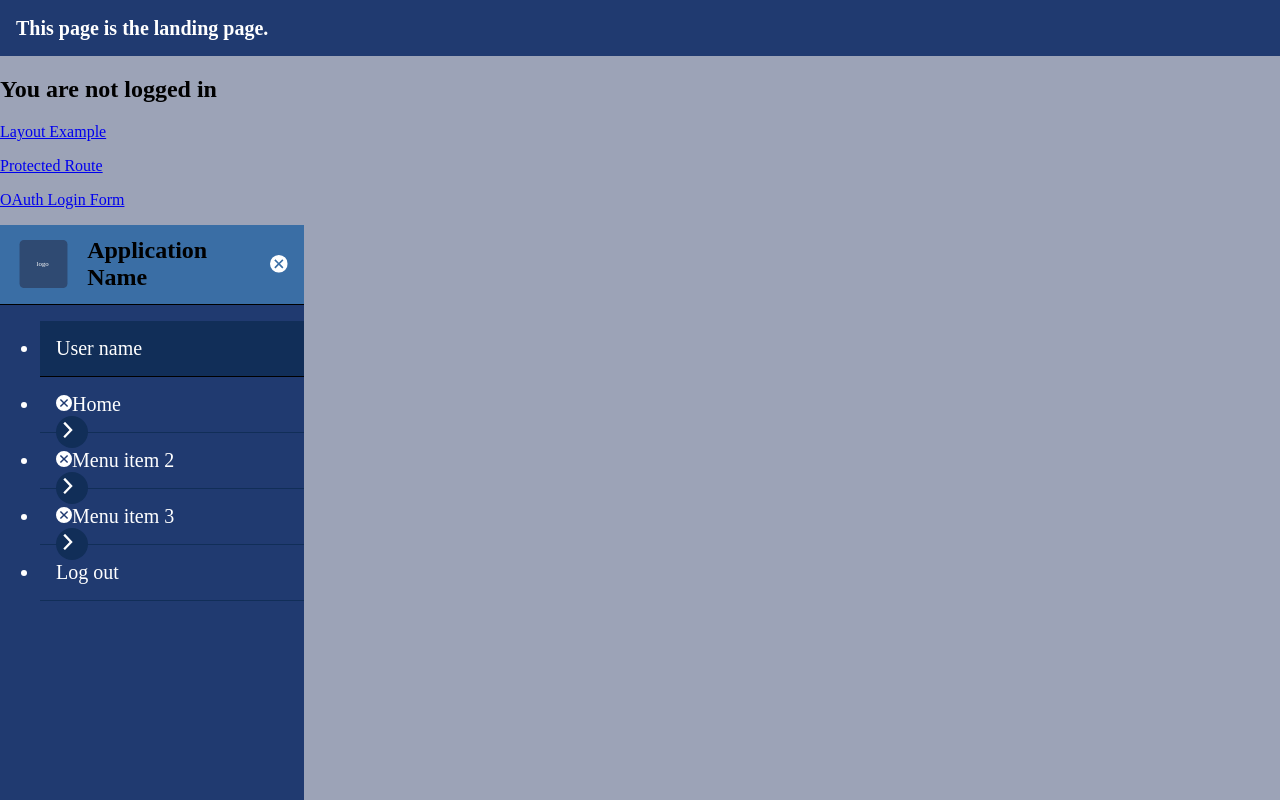
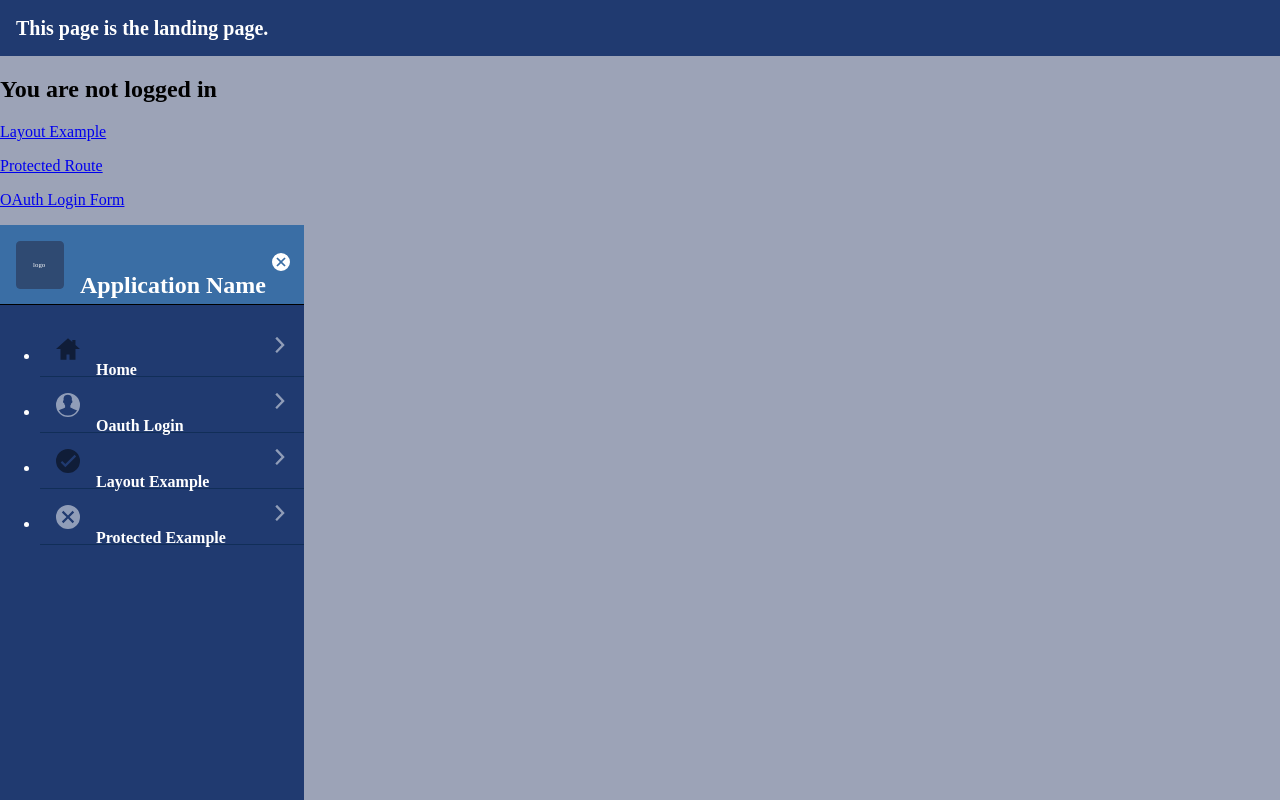
Before and after one commit to roy-davis/rpg-base-template, a React (Create React App) app: page / in a window 1280 px wide. Shown: the top 800 px of the page. Built offline with nearby package versions, Linux system fonts and the light colour scheme.

Commit message:
Styled the menu drawer

```diff
--- a/src/Components/MenuDrawer/index.tsx
+++ b/src/Components/MenuDrawer/index.tsx
@@ -3,6 +3,7 @@ import { Link } from 'react-router-dom';
 import SvgSprite from '../SvgSprite';
 import AppLogo from '../../Assets/Images/logo.svg';
 import './menudrawer.css';
+import { useAuth0 } from "@auth0/auth0-react";
 
 interface MenuDrawerItemProps {
     title: string,
@@ -13,17 +14,19 @@ interface MenuDrawerItemProps {
 const MenuDrawerItem: React.FC<MenuDrawerItemProps> = (props) => {
     return (
         <li className="menu-drawer-item">
-            <SvgSprite icon="close" width={16} />
-            <Link to={props.path} >{props.title}</Link>
-            <div className="menu-item-next">
+            <Link to={props.path} >
+                <SvgSprite icon={props.icon} width={24} />
+                <h4>{props.title}</h4>
                 <SvgSprite icon="next" width={16} />
-            </div>
+            </Link>
         </li>
 	)
 }
 
 const MenuDrawer: React.FC = (props) => {
 
+    const { isAuthenticated, user } = useAuth0();
+    console.log(user)
     return (
         <aside className="menu-drawer">
             <header>
@@ -32,9 +35,31 @@ const MenuDrawer: React.FC = (props) => {
                 <SvgSprite icon="close" width={18} />
             </header>
             <ul>
-                <li className="profile">User name</li>
+                {isAuthenticated &&
+                    <li className="profile">
+                        <a href="/profile">
+                            <div>
+                                <SvgSprite icon="avatar" width={32} />
+                            </div>
+                            <h4>
+                                <span>{user.name}</span>
+                                <span>{user.email}</span>
+                            </h4>
+                            <div>
+                                <SvgSprite icon="next" width={16}/>
+                            </div>
+                        </a>
+                    </li>
+                }
                 { props.children }
-                <li><a href="#">Log out</a></li>
+                {isAuthenticated &&
+                    <li className="menu-drawer-item">
+                        <a href="/logout">
+                            <SvgSprite icon="logout" width={24} />
+                            <h4>Logout</h4>
+                        </a>
+                    </li>
+                }
             </ul>
         </aside>
 	)
--- a/src/Components/MenuDrawer/menudrawer.css
+++ b/src/Components/MenuDrawer/menudrawer.css
@@ -9,17 +9,28 @@
 
 .menu-drawer header {
     background-color: var(--menu-header);
+    border-bottom: solid thin var(--black);
     height: 5rem;
-    padding: 1rem;
-    display: flex;
-    justify-content: flex-start;
-    align-content: center;
-    align-items: center;
-    border-bottom: solid thin var(--black);
+    display: grid;
+    grid-template-columns: 5rem 1fr 2rem;
+    grid-template-rows: 1fr;
+    grid-column-gap: 0px;
+    grid-row-gap: 0px;
 }
 
 .menu-drawer header img {
     height: 3rem;
+    width: 3rem;
+    margin: 1rem;
+}
+
+.menu-drawer header h1 {
+    line-height: 5rem;
+    color: var(--white);
+}
+
+.menu-drawer header svg {
+    margin-top: 1.75rem;
 }
 
 .menu-drawer header button {
@@ -33,26 +44,70 @@
 .menu-drawer li {
     height: 3.5rem;
     border-bottom: solid thin var(--blue-dark);
-    padding: 1rem;
     color: var(--white);
-    font-size: 1.25rem;
+    font-size: 1rem;
 }
+
+.menu-drawer li:hover {
+    background-color: var(--blue-dark);
+}
+
 .menu-drawer li a {
     text-decoration: none;
     color: var(--white);
+    display: grid;
+    grid-template-columns: 3.5rem 1fr 2rem;
+    grid-template-rows: 1fr;
+    grid-column-gap: 0px;
+    grid-row-gap: 0px;
 }
+
+.menu-drawer li a > .icon:first-child { grid-area: 1 / 1 / 2 / 2; margin: 1rem; }
+.menu-drawer li a h4 { grid-area: 1 / 2 / 2 / 3; line-height: 3.5rem; }
+.menu-drawer li a >  .icon:last-child  { grid-area: 1 / 3 / 2 / 4; margin-top: 1rem; }
+
+.menu-drawer-item svg { opacity: 50%; }
+
 .menu-drawer li.profile {
     height: 3.5rem;
     background-color: var(--blue-dark);
     border-bottom: solid thin var(--black);
 }
 
-.menu-item-next {
+.menu-drawer li.profile a {
+    grid-template-columns: 3.5rem 1fr 2.5rem;
+}
+
+.menu-drawer li.profile div {
     border-radius: 50%;
-    padding: 0.25rem;
-    background-color: var(--blue-dark);
+    background-color: var(--black);
     width: 2rem;
     height: 2rem;
+}
+
+.menu-drawer li.profile h4 {
+    padding-top: 0.5rem;
+}
+.menu-drawer li.profile span {
+    display: block;
+    line-height: 1.25rem;
+}
+
+.menu-drawer li.profile span + span {
+    opacity: 50%;
+    font-size: 80%;
+}
+
+.menu-drawer li.profile div:first-child {
+    margin: 0.75rem;
+}
+
+.menu-drawer li.profile div:last-child {
+    width: 1.75rem;
+    height: 1.75rem;
+    padding: 0.35rem 0.35rem 0.35rem 0.45rem;
+    margin-top: 0.75rem;
+    margin-right: 0.75rem;
 }
 
 .suppress-menu .menu-drawer {
--- a/src/Components/SvgSprite/index.tsx
+++ b/src/Components/SvgSprite/index.tsx
@@ -10,7 +10,6 @@ interface SvgSpriteProps {
 };
 
 const SvgSprite: React.FC<SvgSpriteProps> = (props) => {
-
     return (
         <svg
             fill={props.fill}
--- a/src/Routes.tsx
+++ b/src/Routes.tsx
@@ -60,9 +60,10 @@ function Routes() {
           </Switch>
         </main>
         <MenuDrawer>
-          <MenuDrawerItem path="/" title="Home" icon="" />
-          <MenuDrawerItem path="/" title="Menu item 2" icon="" />
-          <MenuDrawerItem path="/" title="Menu item 3" icon="" />
+          <MenuDrawerItem path="/" title="Home" icon="home" />
+          <MenuDrawerItem path="/login" title="Oauth Login" icon="avatar" />
+          <MenuDrawerItem path="/layout" title="Layout Example" icon="tick" />
+          <MenuDrawerItem path="/protected-example" title="Protected Example" icon="close" />
         </MenuDrawer>
     </div>
   );
```
Also changed, not shown: src/Components/SvgSprite/icons.css (line endings or trailing spaces), src/Components/SvgSprite/sprite-sheet.svg, 1 other file (tests, documents, lock files or other folders).
